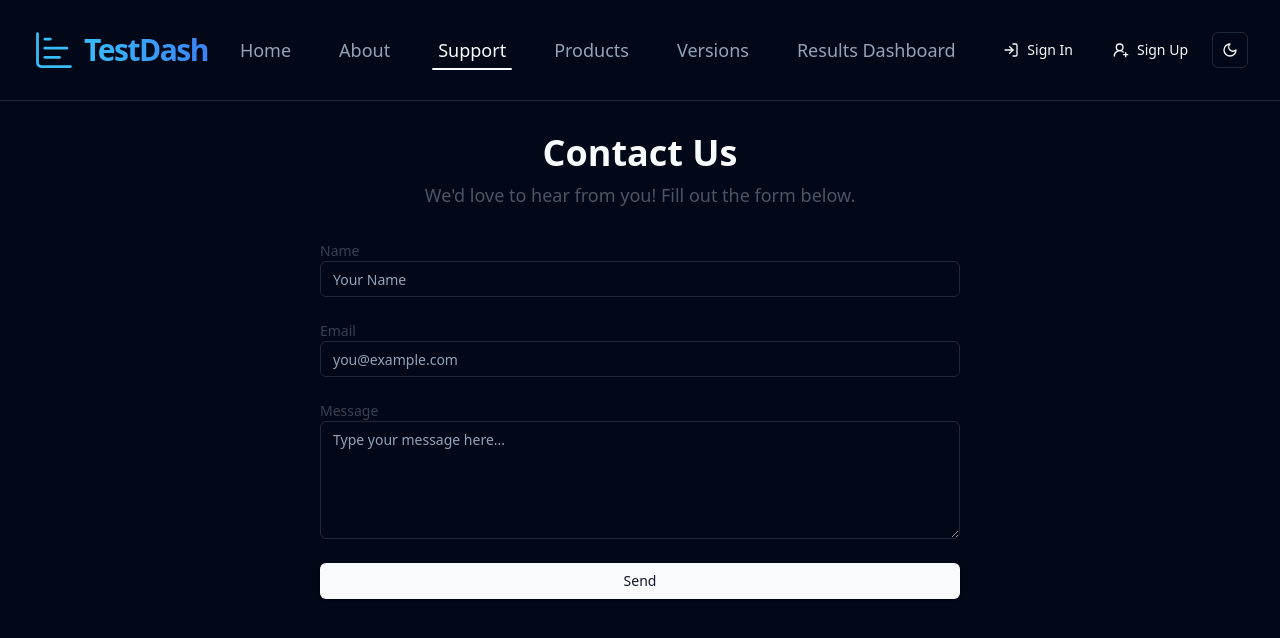
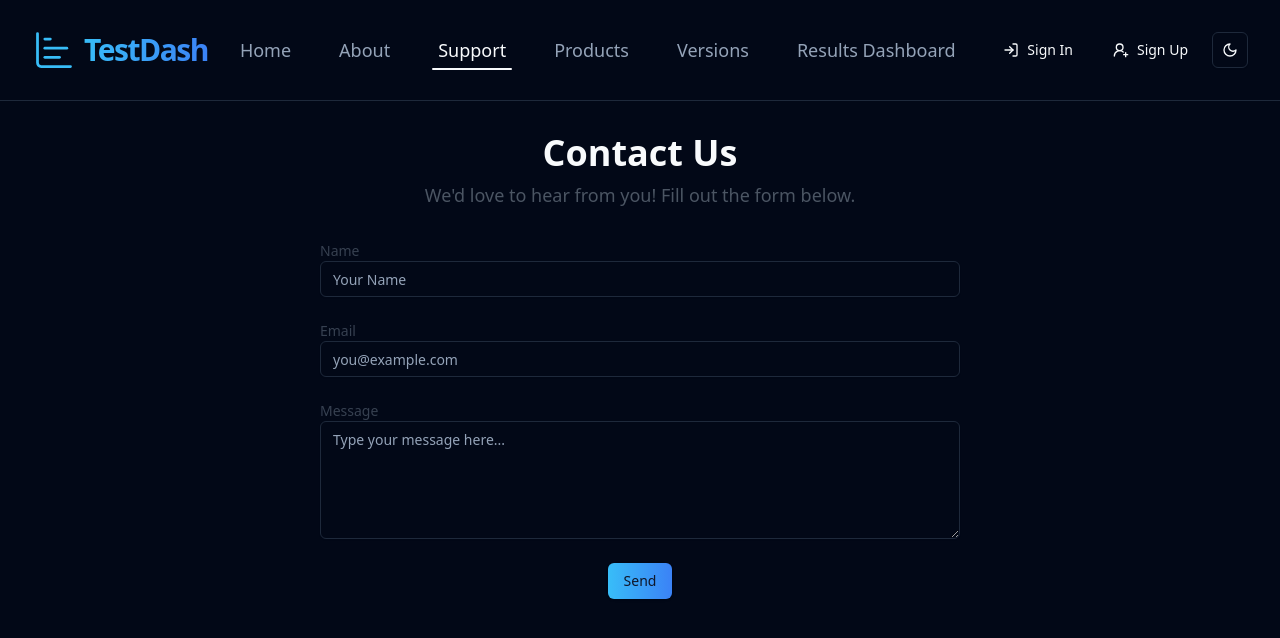
Before and after one commit to FaisalHossain19/Results_Presentation, a Next.js app in the folder next_js_frontend/: page /support in a window 1280 px wide. Shown: the top 638 px of the page. Built offline with nearby package versions, Linux system fonts and the light colour scheme.

Commit message:
docker image of frontend tied in with rest of container

```diff
--- a/next_js_frontend/src/app/support/page.tsx
+++ b/next_js_frontend/src/app/support/page.tsx
@@ -97,7 +97,7 @@ const ContactUs: React.FC = () => {
 
                 {/* Send Button */}
                 <div className="text-center">
-                    <Button onClick={handleSendEmail} className="w-full">
+                    <Button onClick={handleSendEmail} className="bg-gradient-to-r from-sky-400 to-blue-500">
                         Send
                     </Button>
                 </div>
--- a/next_js_frontend/src/components/AddTestResultForm.tsx
+++ b/next_js_frontend/src/components/AddTestResultForm.tsx
@@ -166,7 +166,7 @@ export const AddTestResultForm: React.FC = () => {
             required
           >
             <option value="passed">Passed</option>
-            <option value="failed">Failed</option>
+            <option value="fail">Failed</option>
           </select>
         </div>
 
```
Also changed, not shown: next_js_frontend/.eslintrc.json, 1 other file (tests, documents, lock files or other folders).
